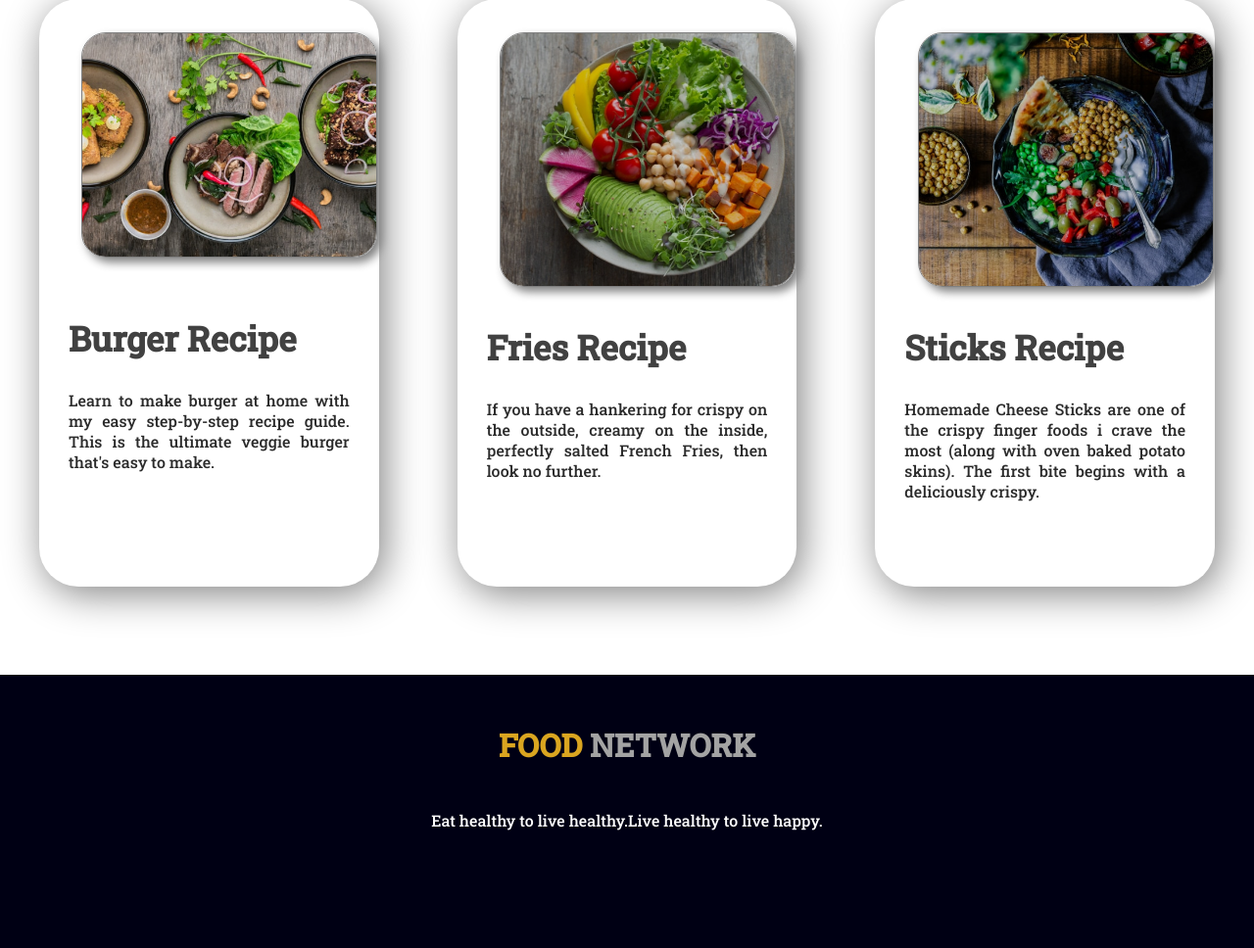
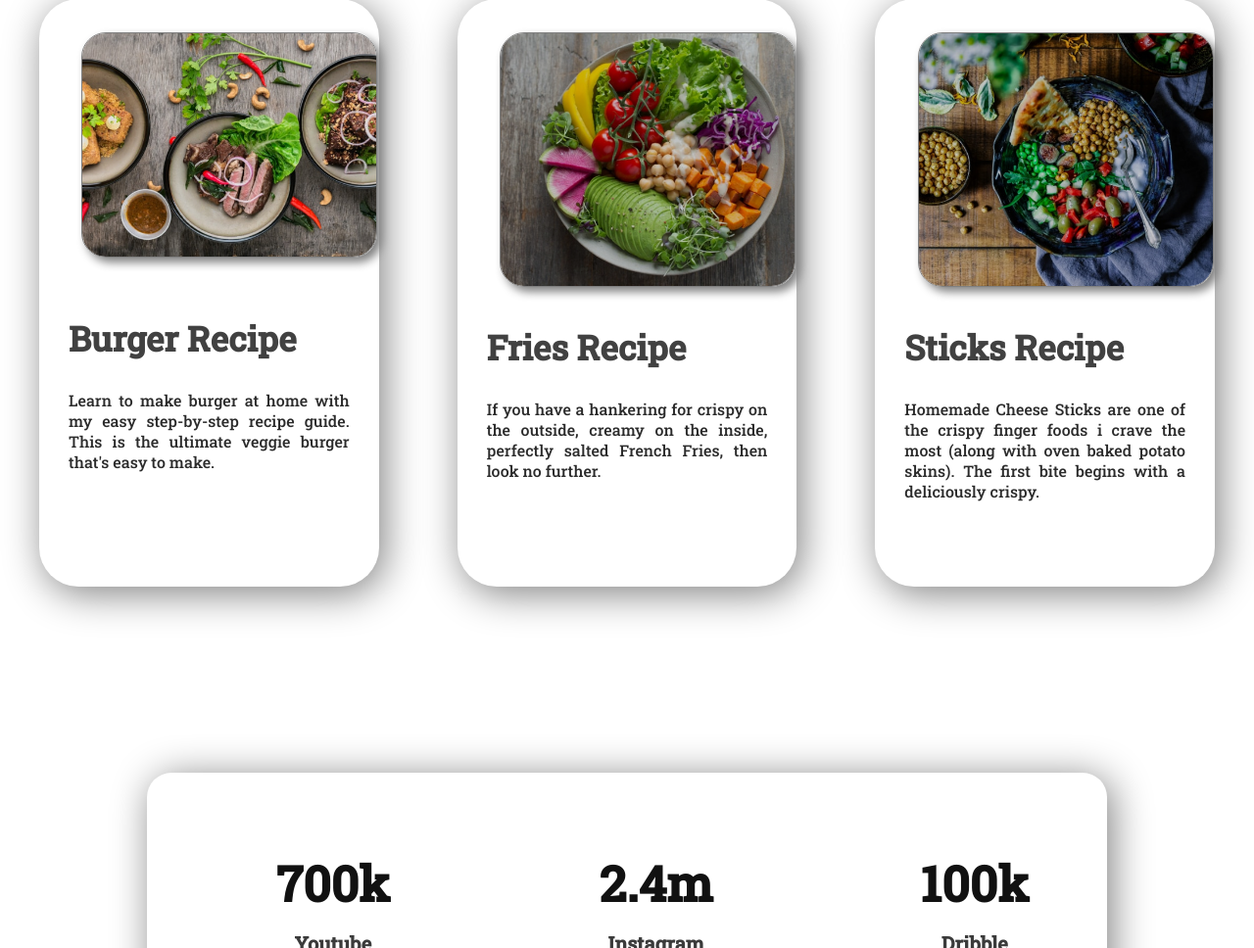
Before and after one commit to NakibNasim/My-First-Assignment, a plain HTML site: page index.html in a window 1280 px wide. Shown: the part 1832-2800 px from the top of the page at 98% size. Drawn offline with Linux system fonts and the light colour scheme.

Commit message:
shob-complete

```diff
--- a/index.html
+++ b/index.html
@@ -22,7 +22,7 @@
                 <li><a href="#">Services</a></li>
                 <li><a href="#">Pricings</a></li>
                 <li><select name="manyproducts" id="manyproducts">
-                        <option value="text">Products</option>
+                        <option value="text">Basic Foods</option>
                         <option value="text">Pizza</option>
                         <option value="text">Burger</option>
                         <option value="text">Subway</option>
@@ -81,9 +81,14 @@
             <h1>Sticks Recipe</h1>
             <p>Homemade Cheese Sticks are one of the crispy finger foods i crave the most (along with oven baked potato
                 skins). The first bite begins with a deliciously crispy.</p>
-
         </div>
     </section>
+    <div class="last-box">
+        <h1>700k<small>Youtube Subscribers</small></h1>
+        <h1>2.4m<small>Instagram Followers</small></h1>
+        <h1>100k<small>Dribble Shot Likes</small></h1>
+
+    </div>
     <div class="last-part">
         <footer>
             <h1><span>FOOD</span> NETWORK</h1>
--- a/style.css
+++ b/style.css
@@ -126,19 +126,6 @@ body{
     background-size: 1000px;
     text-align: center;
 }
-.last-part h1{
-    text-size: 40px;
-    color: rgb(163, 163, 163);
-    padding-top: 50px;
-    margin-bottom: 45px;
-}
-.last-part span{
-    color: goldenrod;
-}
-.last-part p{
-    color: white;
-    padding-bottom: 150px;
-}
 .fourth-section{
     display: flex;
     margin-top: 50px;
@@ -174,3 +161,35 @@ body{
 #box-1{
     margin-top: 20px;
 }
+.last-box{
+    display: flex;
+    margin: 150px 150px;
+    box-shadow: 5px 5px 40px gray;
+    border-radius: 25px;
+    text-align: center;
+}
+.last-box h1{
+    margin: 80px 80px;
+    font-size: 50px;
+    color: rgb(17, 17, 17);
+    padding-left: 50px;
+}
+.last-box small{
+    display: flex;
+    font-size: 20px;
+    margin-top: 15px;
+    color: rgb(59, 59, 59);
+}
+.last-part h1{
+    font-size: 40px;
+    color: rgb(163, 163, 163);
+    padding-top: 50px;
+    margin-bottom: 45px;
+    text-align: center;
+}
+.last-part span{
+    color: goldenrod;
+}
+.last-part p{
+    color: white;
+    padding-bottom: 150px;
```
